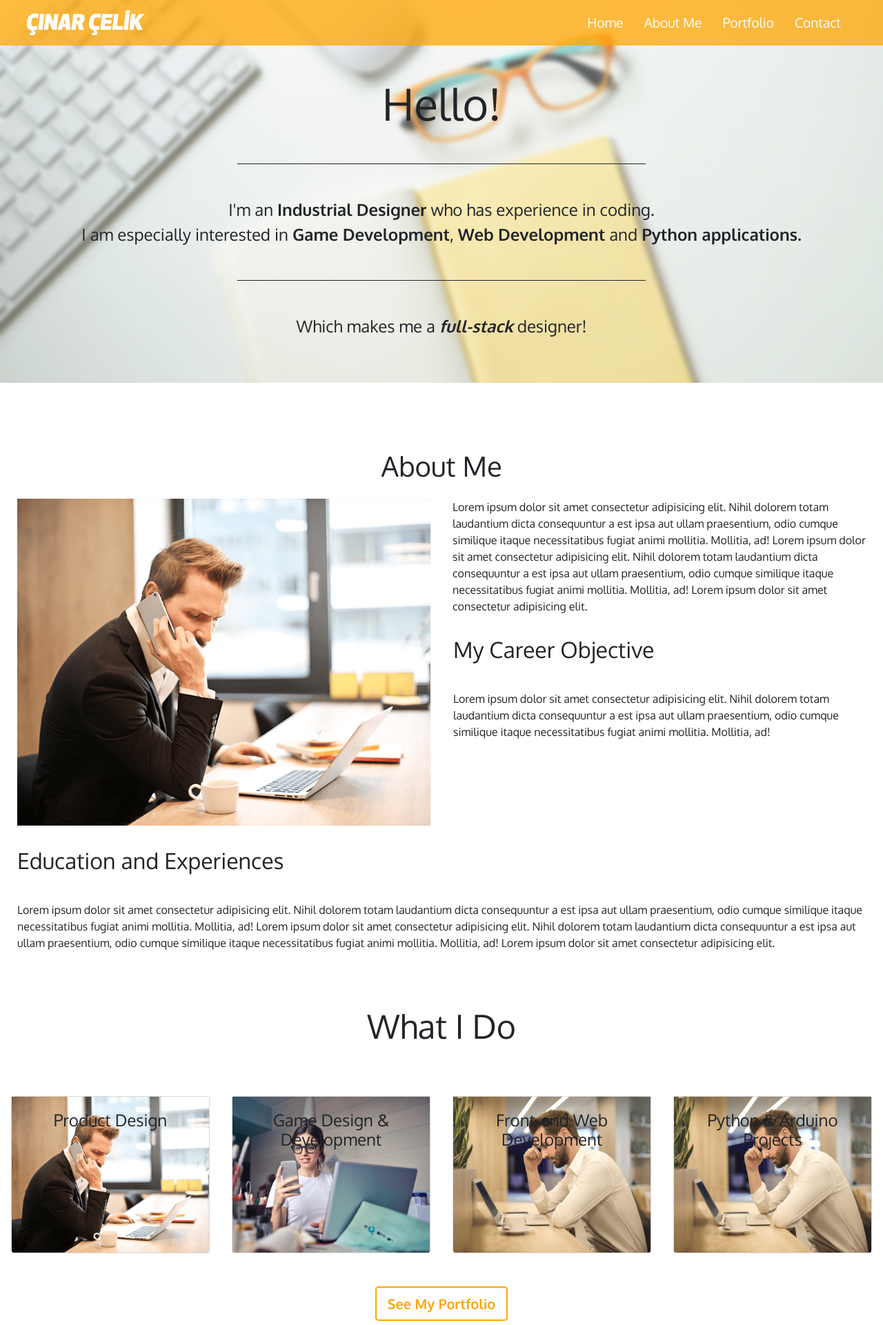
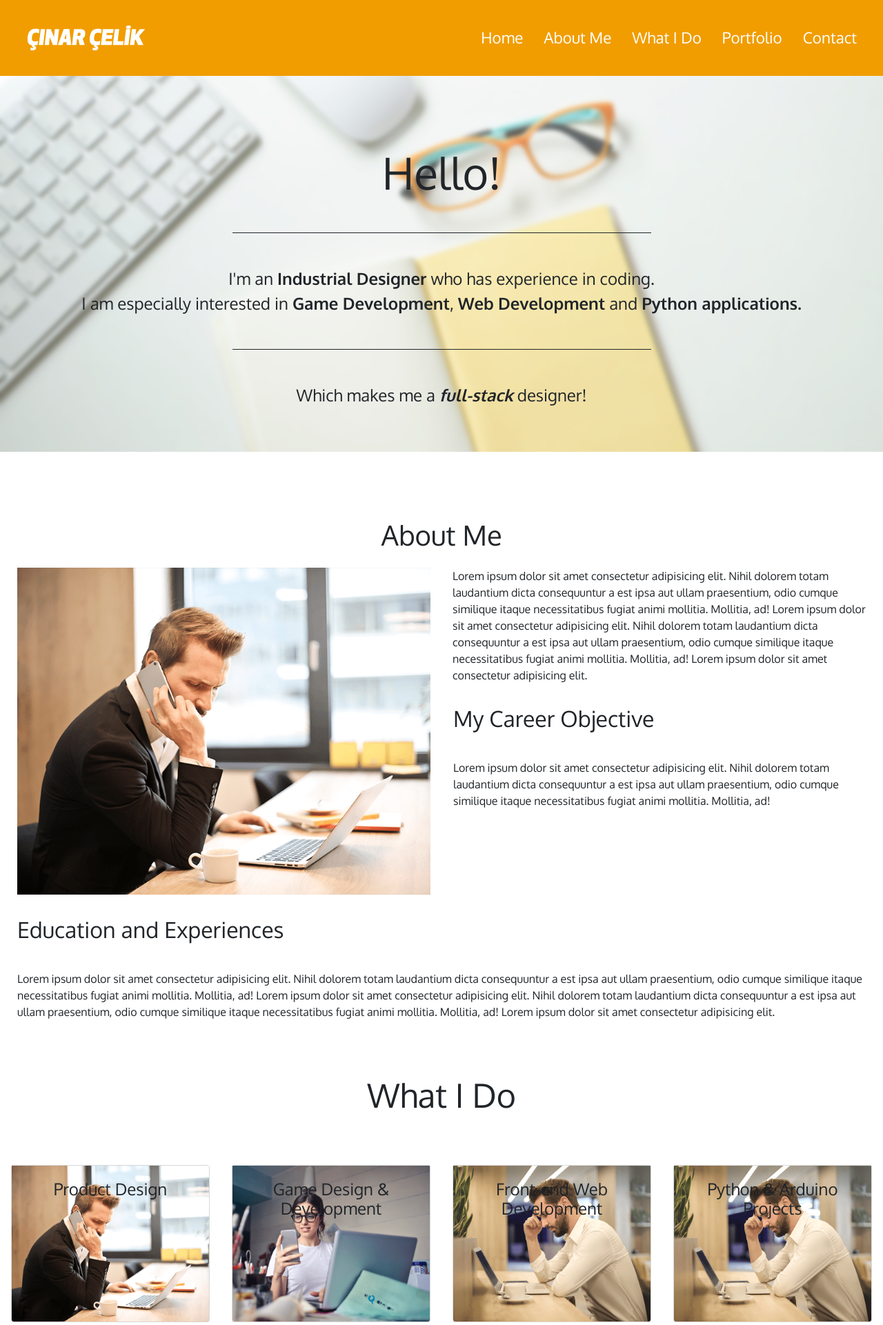
Before and after one commit to cinarcelik/MainWebsite, a PHP site: page / in a window 1280 px wide; the page is wider, and only the part inside the window is pictured. Shown: the top 1921 px of that part at 69% size. Run offline with PHP 8.4, Linux system fonts and the light colour scheme; grey boxes labelled with a size stand in for pictures from a placeholder-image service; some libraries are stand-ins or nearby versions.

Commit message:
Navbar Update
Scrollspy, smooth scrolling and Navigation bar shrink script added. Div and meta tags organized.

```diff
--- a/index.html
+++ b/index.html
@@ -2,11 +2,12 @@
 <html lang="en">
 
 <head>
+    <!-- Order of the items in the head section is optimized to make them all work properly -->
     <!-- ========== META ========== -->
     <meta charset="UTF-8">
-    <title>Çınar Çelik | Personal Website</title>
+    <title>Cinar Celik | Personal Website</title>
     <meta name="description" content="Cinar Celik's personal website">
-    <meta name="author" content="Çınar Çelik">
+    <meta name="author" content="Cinar Celik">
     <meta name="viewport" content="width=device-width, initial-scale=1.0">
 
     <!-- Global site tag (gtag.js) - Google Analytics -->
@@ -24,21 +25,19 @@
     <!-- Google reCaptcha -->
     <script src="https://www.google.com/recaptcha/api.js" async defer></script>
 
-    <!-- Bootstrap 4 CSS, Bootstrap 4 JS, jQuery, Popper, FontAwesome -->
+    <!-- jQuery, Popper, Bootstrap 4 CSS, Bootstrap 4 JS -->
+    <script src="https://code.jquery.com/jquery-3.4.1.slim.min.js"
+            integrity="sha384-J6qa4849blE2+poT4WnyKhv5vZF5SrPo0iEjwBvKU7imGFAV0wwj1yYfoRSJoZ+n"
+            crossorigin="anonymous"></script>
+    <script src="https://cdn.jsdelivr.net/npm/popper.js@1.16.0/dist/umd/popper.min.js"
+            integrity="sha384-Q6E9RHvbIyZFJoft+2mJbHaEWldlvI9IOYy5n3zV9zzTtmI3UksdQRVvoxMfooAo"
+            crossorigin="anonymous"></script>
     <link href="https://stackpath.bootstrapcdn.com/bootstrap/4.4.1/css/bootstrap.min.css"
             rel="stylesheet"
             integrity="sha384-Vkoo8x4CGsO3+Hhxv8T/Q5PaXtkKtu6ug5TOeNV6gBiFeWPGFN9MuhOf23Q9Ifjh"
             crossorigin="anonymous">
     <script src="https://stackpath.bootstrapcdn.com/bootstrap/4.4.1/js/bootstrap.min.js"
               integrity="sha384-wfSDF2E50Y2D1uUdj0O3uMBJnjuUD4Ih7YwaYd1iqfktj0Uod8GCExl3Og8ifwB6"
-            crossorigin="anonymous"></script>
-    <script src="https://code.jquery.com/jquery-3.4.1.slim.min.js"
-            integrity="sha384-J6qa4849blE2+poT4WnyKhv5vZF5SrPo0iEjwBvKU7imGFAV0wwj1yYfoRSJoZ+n"
-            crossorigin="anonymous"></script>
-    <script src="https://cdn.jsdelivr.net/npm/popper.js@1.16.0/dist/umd/popper.min.js"
-            integrity="sha384-Q6E9RHvbIyZFJoft+2mJbHaEWldlvI9IOYy5n3zV9zzTtmI3UksdQRVvoxMfooAo"
-            crossorigin="anonymous"></script>
-    <script src="https://kit.fontawesome.com/a4b2c895af.js"
               crossorigin="anonymous"></script>
 
     <!-- Custom Style CSS -->
@@ -47,31 +46,32 @@
 
 <body>
     <!-- ========== NAVIGATION BAR ========== -->
-    <nav class="navbar navbar-expand-md fixed-top">
-    <div class="container-fluid">
+    <div class="navbar navbar-expand-md fixed-top navbar-expand-sm">
         <a class="navbar-brand" href="/index.html"><img src="/img/logo.png"></a>
         <button class="navbar-toggler" type="button" data-toggle="collapse" data-target="#navbarResponsive">
             <span class="navbar-toggler-icon"></span>
         </button>
+
         <div class="collapse navbar-collapse" id="navbarResponsive">
             <ul class="navbar-nav ml-auto">
-                <li class="nav-item active"><a class="nav-link" href="/index.html">Home</a></li>
-                <li class="nav-item"><a class="nav-link" href="/en/aboutme.html">About Me</a></li>
-                <li class="nav-item"><a class="nav-link" href="/en/portfolio.html">Portfolio</a></li>
-                <li class="nav-item"><a class="nav-link" href="/en/contact.html">Contact</a></li>
+                <li class="nav-item"><a class="nav-link active" href="#home">Home</a></li>
+                <li class="nav-item"><a class="nav-link" href="#aboutme">About Me</a></li>
+                <li class="nav-item"><a class="nav-link" href="#whatido">What I Do</a></li>
+                <li class="nav-item"><a class="nav-link" href="#portfolio">Portfolio</a></li>
+                <li class="nav-item"><a class="nav-link" href="#contact">Contact</a></li>
             </ul>
         </div>
     </div>
-    </nav>
 
-    <!-- ========== WELCOME ========== -->
-    <section>
-    <div class="container-fluid">
-        <div class="row welcome text-center">
+    <!-- ========== HOME ========== -->
+    <div class="container-fluid home" id="home">
+
+        <div class="row text-center">
             <div class="col-sm-12">
                 <h1>Hello!</h1>
                 <hr class="first">
             </div>
+
             <div class="col-sm-12">
                 <p class="lead">I'm an <strong>Industrial Designer</strong> who has experience in coding. <br>I am especially interested in <strong>Game
                     Development</strong>, <strong>Web Development</strong> and <strong>Python applications.</strong></p>
@@ -80,11 +80,9 @@
             </div>
         </div>
     </div>
-    </section>
 
     <!-- ========== ABOUT ME ========== -->
-    <section>
-    <div class="container-fluid aboutme">
+    <div class="container-fluid aboutme" id="aboutme">
 
         <div class="row">
             <div class="col text-center">
@@ -96,6 +94,7 @@
             <div class="col-sm-6">
                 <img class="photo" src="/img/team1.png" alt="my photograph">
             </div>
+
             <div class="col-sm-6">
                 <p>Lorem ipsum dolor sit amet consectetur adipisicing elit.
                     Nihil dolorem totam laudantium dicta consequuntur a est ipsa aut ullam praesentium,
@@ -105,10 +104,12 @@
                     odio cumque similique itaque necessitatibus fugiat animi mollitia. Mollitia, ad!
                     Lorem ipsum dolor sit amet consectetur adipisicing elit.
                 </p>
+
                 <div class="row">
                     <div class="col-md-12">
                         <h2>My Career Objective</h2>
                     </div>
+
                     <div class="col-md-12">
                         <p>Lorem ipsum dolor sit amet consectetur adipisicing elit.
                             Nihil dolorem totam laudantium dicta consequuntur a est ipsa aut ullam praesentium,
@@ -123,6 +124,7 @@
             <div class="col-12">
                 <h2>Education and Experiences</h2>
             </div>
+
             <div class="col-12">
                 <p>Lorem ipsum dolor sit amet consectetur adipisicing elit.
                     Nihil dolorem totam laudantium dicta consequuntur a est ipsa aut ullam praesentium,
@@ -134,18 +136,17 @@
                 </p>
             </div>
         </div>
-
     </div>
-    </section>
 
     <!-- ========== WHAT I DO ========== -->
-    <section>
-    <div class="container-fluid">
-    <div class="row what-i-do">
+    <div class="container-fluid whatido" id="whatido">
+
             <div class="col-12 text-center">
                 <h2>What I Do</h2>
                 <!-- <hr> -->
             </div>
+
+        <div class="row">
             <div class="col-md-3">
                 <div class="card bg-light">
                     <div class="card-img-overlay">
@@ -154,6 +155,7 @@
                     <img class="card-img-bottom" src="img/team1.png" alt="Product Design">
                 </div>
             </div>
+
             <div class="col-md-3">
                 <div class="card bg-light">
                     <div class="card-img-overlay">
@@ -162,6 +164,7 @@
                     <img class="card-img-bottom" src="img/team2.png" alt="Game Design and Development">
                 </div>
             </div>
+
             <div class="col-md-3">
                 <div class="card bg-light">
                     <div class="card-img-overlay">
@@ -170,6 +173,7 @@
                     <img class="card-img-bottom" src="img/team3.png" alt="Python and Arduino Projects">
                 </div>
             </div>
+
             <div class="col-md-3">
                 <div class="card bg-light">
                     <div class="card-img-overlay">
@@ -178,22 +182,14 @@
                     <img class="card-img-bottom" src="img/team3.png" alt="Python and Arduino Projects">
                 </div>
             </div>
-        <div class="container-fluid">
-        <div class="row portfolio-button text-center">
-            <div class="col-12 center">
-                <a href="/en/portfolio.html" type="button" class="btn btn-outline-light btn-lg">See My Portfolio</a>
         </div>
     </div>
-        </div>
-    </div>
-    </div>
-    </section>
 
     <!-- ========== PORTFOLIO ========== -->
-    <section>
-    <div class="container">
+    <div class="container portfolio" id="portfolio">
+
         <div class="row">
-            <div class="portfolio col-lg-12 col-md-12 col-sm-12 col-xs-12">
+            <div class="col-lg-12 col-md-12 col-sm-12 col-xs-12">
                 <h1 class="portfolio-title">Portfolio</h1>
             </div>
         </div>
@@ -259,68 +255,64 @@
             </div>
         </div>
     </div>
-    </section>
 
-    <!-- ========== MY TOOLKIT ========== -->
-    <section>
-    <div class="container-fluid">
-    <div class="row toolkit text-center">
+    <!-- ========== MY TOOLKIT ==========
+    <div class="container-fluid toolkit">
+
+        <div class="row text-center">
             <div class="col-12">
                 <h2>My Toolkit</h2>
-            <!-- <hr> -->
             </div>
+
             <div class="col-sm-6 col-md-4 col-lg-2">
                 <img src="https://img.icons8.com/color/96/000000/adobe-creative-cloud.png">
                 <h3>Adobe Creative Cloud</h3>
             </div>
+
             <div class="col-sm-6 col-md-4 col-lg-2">
                 <img src="https://img.icons8.com/color/96/000000/autodesk-fusion-360.png">
                 <h3>Fusion 360</h3>
             </div>
+
             <div class="col-sm-6 col-md-4 col-lg-2">
                 <img src="https://img.icons8.com/color/96/000000/blender-3d.png">
                 <h3>Blender</h3>
             </div>
+
             <div class="col-sm-6 col-md-4 col-lg-2">
                 <img src="https://img.icons8.com/color/96/000000/rhinoceros.png">
                 <h3>Rhinoceros</h3>
             </div>
+
             <div class="col-sm-6 col-md-4 col-lg-2">
                 <img src="https://img.icons8.com/ios-filled/96/000000/unity.png">
                 <h3>Unity</h3>
             </div>
+
             <div class="col-sm-6 col-md-4 col-lg-2">
                 <img src="https://img.icons8.com/color/96/000000/arduino.png">
                 <h3>Arduino</h3>
             </div>
 
-        <div class="container-fluid">
             <div class="row toolkit-button text-center">
                 <div class="col-12">
                     <a href="/en/aboutme.html" type="button" class="btn btn-outline-light btn-lg">Learn More</a>
                 </div>
             </div>
         </div>
-    </div>
-    </div>
-    </section>
+    </div> -->
 
     <!-- ========== CONTACT FORM ========== -->
-    <div class="container fluid" id="contact">
-    <div class="row contact">
+    <div class="container-fluid contact" id="contact">
 
-        <!--Grid column-->
         <div class="col-md-12 mb-md-0 mb-5">
-            <h3>Contact</h3>
+            <h3 class="text-center">Contact</h3>
             <form action="https://formspree.io/xgelloyg"
                   method="POST"
                   class="contact-form"
                   id="contact-form">
 
-                <!--Grid row-->
                 <div class="row">
-
-                    <!--Grid column-->
                     <div class="col-md-6">
                         <div class="md-form mb-0">
                             <label for="name"
@@ -336,7 +328,6 @@
                         </div>
                     </div>
 
-                    <!--Grid column-->
                     <div class="col-md-6">
                         <div class="md-form mb-0">
                             <label for="email"
@@ -351,10 +342,8 @@
                                     required>
                         </div>
                     </div>
-
                 </div>
 
-                <!--Grid row-->
                 <div class="row">
                     <div class="col-md-12">
                         <div class="md-form mb-0">
@@ -373,7 +362,6 @@
                     </div>
                 </div>
 
-                <!--Grid row-->
                 <div class="row">
                     <div class="col-md-12">
                         <div class="md-form">
@@ -393,17 +381,13 @@
                     </div>
                 </div>
 
-                <!--Grid row-->
                 <div class="row">
-
-                    <!--Grid column-->
                     <div class="col-md-6">
                         <div class="g-recaptcha"
                             data-sitekey="6Le3bOgUAAAAAG1i5_DdK6fqxx0wFSP4j6x4kEKV">
                         </div>
                     </div>
 
-                    <!--Grid column-->
                     <div class="col-md-6">
                         <button type="submit"
                                 id="submit"
@@ -413,34 +397,33 @@
                     </div>
                 </div>
             </form>
+        </div>
+    </div>
 
+    <!-- ========== SOCIAL MEDIA ========== -->
+    <div class="container-fluid social">
+
+        <div class="row text-center">
+            <div class="col-12">
+                <a href="https://www.linkedin.com/in/cinarcelik/" target="_blank">
+                    <img src="https://img.icons8.com/ios-filled/52/FFFFFF/linkedin.png" alt="Linkedin link"></a>
+                <a href="https://www.instagram.com/nar_elik/" target="_blank">
+                    <img src="https://img.icons8.com/windows/64/FFFFFF/instagram-new.png" alt="Instagram link"></a>
+                <a href="https://www.behance.net/cinarcelik" target="_blank">
+                    <img src="https://img.icons8.com/metro/44/FFFFFF/behance.png" alt="Behance link"></a>
             </div>
         </div>
     </div>
 
-    <!-- ========== SOCIAL MEDIA ========== -->
-    <section>
-    <div class="container-fluid social">
-    <div class="row text-center">
-        <div class="col-12">
-            <a href="https://www.linkedin.com/in/cinarcelik/" target="_blank">
-                <i class="fab fa-linkedin fa-3x" color="white"></i></a>
-            <a href="https://www.instagram.com/nar_elik/" target="_blank">
-                <i class="fab fa-instagram fa-3x" color="white"></i></a>
-            <a href="https://www.behance.net/cinarcelik" target="_blank">
-                <i class="fab fa-behance-square fa-3x" color="white"></i></a>
-        </div>
-    </div>
-    </div>
-    </section>
-
     <!-- ========== FOOTER ========== -->
     <footer>
     <div class="container-fluid">
+
         <div class="row text-center">
             <div class="col-6">
                 <h5>Designed & Developed by myself<br>Copyright &copy; cinarcelik.cc<br>2020</h5>
             </div>
+
             <div class="col-6">
                 <h5>Powered by</h5>
                 <a href="https://icons8.com/" target="_blank">
@@ -482,6 +465,18 @@
         });
     </script>
 
+    <!-- ========== JAVASCRIPT for NAVBAR SHRINK ========== -->
+    <script type="text/javascript">
+        $(window).scroll(function() {
+        /* affix after scrolling 100px */
+        if ($(document).scrollTop() > 100) {
+            $('.navbar').addClass('navbar-shrink');
+        } else {
+            $('.navbar').removeClass('navbar-shrink');
+        }
+        });
+    </script>
+
 </body>
 
 </html>
--- a/style.css
+++ b/style.css
@@ -2,7 +2,10 @@
 /* ---========== FONT IMPORT FROM GOOGLE ==========--- */
 @import url('https://fonts.googleapis.com/css2?family=Oxygen:wght@300;400;700&display=swap');
 
-/* ---========== BODY ==========--- */
+/* ---========== HTML & BODY ==========--- */
+html {
+    scroll-behavior: smooth;
+}
 body {
     font-family: 'Oxygen', sans-serif;
     font-size: 16px;
@@ -13,21 +16,24 @@ body {
     height: 100%;
     width: 100%;
     margin: 0px;
+    padding-top:100px; /*height of fixed navbar*/
 }
 
 
 /* ---========== NAVIGATION BAR ==========--- */
 .navbar {
-    background-color: rgba(255, 166, 0, 0.75);
-    padding: .2rem 1.5rem;
-    position: fixed;
-    width: 100%;
+    background-color: rgb(241, 157, 0);
+    padding: 25px 30px 25px 40px;
+    font-size: 1.4rem;
+    -webkit-transition: all 0.2s ease;
+    -moz-transition: all 0.2s ease;
+    -o-transition: all 0.2s ease;
+    transition: all 0.2s ease;
 }
 .navbar-nav li {
-    padding-right: 14px;
+    padding-left: 14px;
 }
 .nav-link {
-    font-size: 1.2em !important;
     color: white;
 }
 .nav-link:hover {
@@ -38,36 +44,45 @@ body {
 }
 .navbar-toggler {
     border-color: white;
-  }
+}
+.navbar-shrink {
+    padding: 10px 30px 10px 40px !important;
+    font-size: 1.2rem;
+    box-shadow: 2px 2px 2px rgba(0, 0, 0, 0.1);
+    -webkit-transition: all 0.2s linear;
+    -moz-transition: all 0.2s linear;
+    -o-transition: all 0.2s linear;
+    transition: all 0.2s linear;
+}
 
 
-/* ---========== WELCOME ==========--- */
-.welcome {
+/* ---========== HOME ==========--- */
+.home {
     background-image: url("img/Artboard1.png");
     background-repeat: no-repeat;
     background-size: cover;
     height: 100%;
     padding: 2rem;
 }
-.welcome h1 {
+.home h1 {
     font-size: 400%;
     font-weight: 400;
     padding-top: 4rem;
     padding-bottom: 2rem;
 }
-.welcome hr.first {
+.home hr.first {
     border-top: 1px solid;
     width: 50%;
     margin-top: 1rem;
     margin-bottom: 1rem;
 }
-.welcome hr.second {
+.home hr.second {
     border-top: 1px solid;
     width: 50%;
     margin-top: 3rem;
     margin-bottom: 3rem;
 }
-.welcome .lead {
+.home .lead {
     font-size: 150%;
     font-weight: 400;
 }
@@ -85,31 +100,20 @@ body {
 
 
 /* ---========== WHAT I DO ==========--- */
-.what-i-do {
+.whatido {
     padding-top: 2rem;
     padding-bottom: 2rem;
 }
-.what-i-do h2 {
+.whatido h2 {
     font-size: 300%;
     font-weight: 400;
     padding-bottom: 2rem;
 }
-.what-i-do hr {
+.whatido hr {
     border-top: 1px solid gray;
     width: 50%;
     margin-top: 1rem;
     margin-bottom: 1rem;
-}
-.portfolio-button .btn {
-    color: orange;
-    font-weight: 900;
-    background-color: white;
-    border: 2px solid orange;
-    margin-top: 1rem;
-}
-.portfolio-button .btn:hover {
-    background-color: orange;
-    color: white;
 }
 
 
@@ -165,7 +169,7 @@ body {
 }
 
 
-/* ---========== MY TOOLKIT ==========--- */
+/* ---========== MY TOOLKIT ==========---
 .toolkit {
     background-color: whitesmoke;
     padding-top: 2rem;
@@ -191,7 +195,7 @@ body {
 .toolkit-button .btn:hover {
     background-color: orange;
     color: white;
-}
+} */
 
 
 /* ---========== CONTACT ==========--- */
```
Lines whose indentation alone changed are shown as unchanged.
